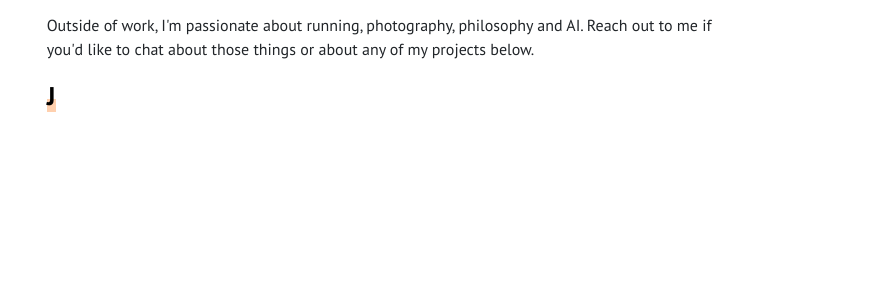
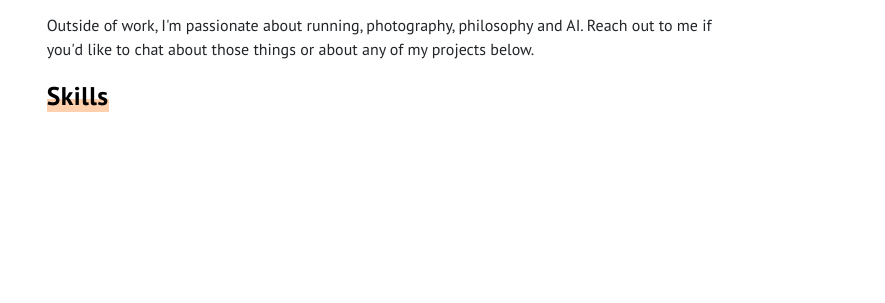
Before and after one commit to Brainfkt/Brainfkt, a plain HTML site: page index.html in a window 1280 px wide. Shown: the part 257-560 px from the top of the page, 395-1280 px from the left. Drawn offline with nearby package versions, Linux system fonts and the light colour scheme.

Commit message:
Update index.html

```diff
--- a/index.html
+++ b/index.html
@@ -82,7 +82,7 @@
         <p class="copy">Outside of work, I'm passionate about running, photography, philosophy and AI. Reach out to me if you'd like to chat about those things or about any of my projects below.</p>
       </div>
 
-      <span class="section-hed" style="margin-top: 20px;" id="skills">J</span>
+      <span class="section-hed" style="margin-top: 20px;" id="skills">Skills</span>
 
       <!-- <p class="copy" style="margin-top: 10px;"><b>Title:</b> Description</p> -->
       <!-- <p class="copy" style="margin-top: 5px;"><b>Title2:</b> Description2</p> -->
```
